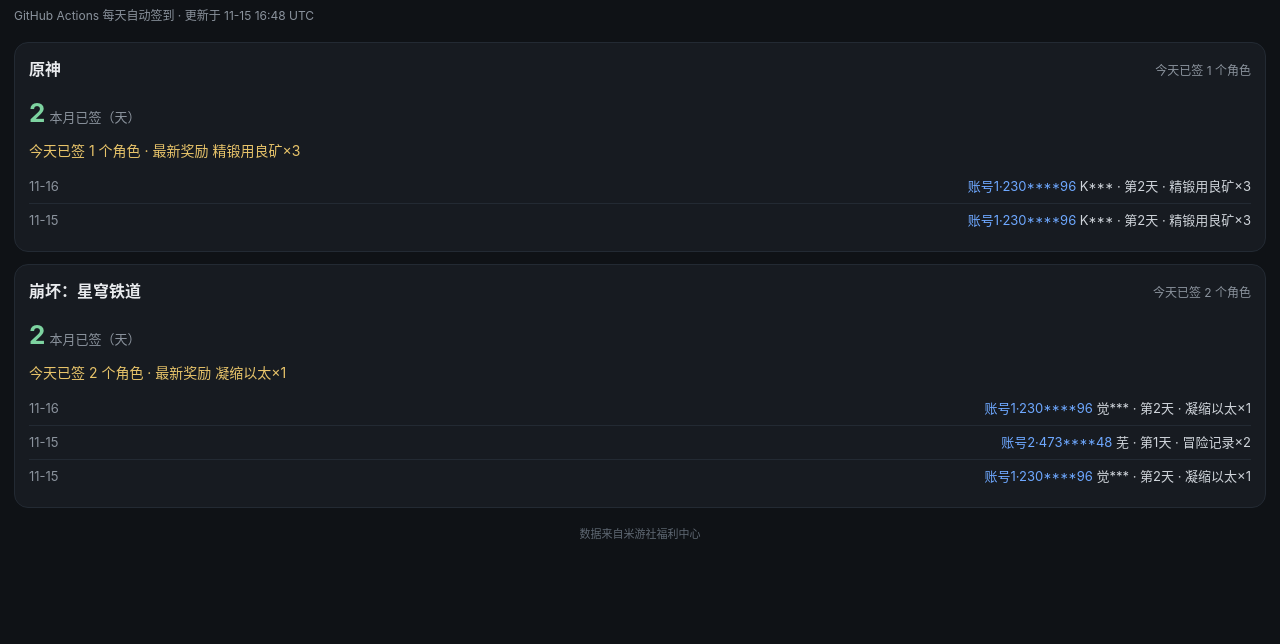
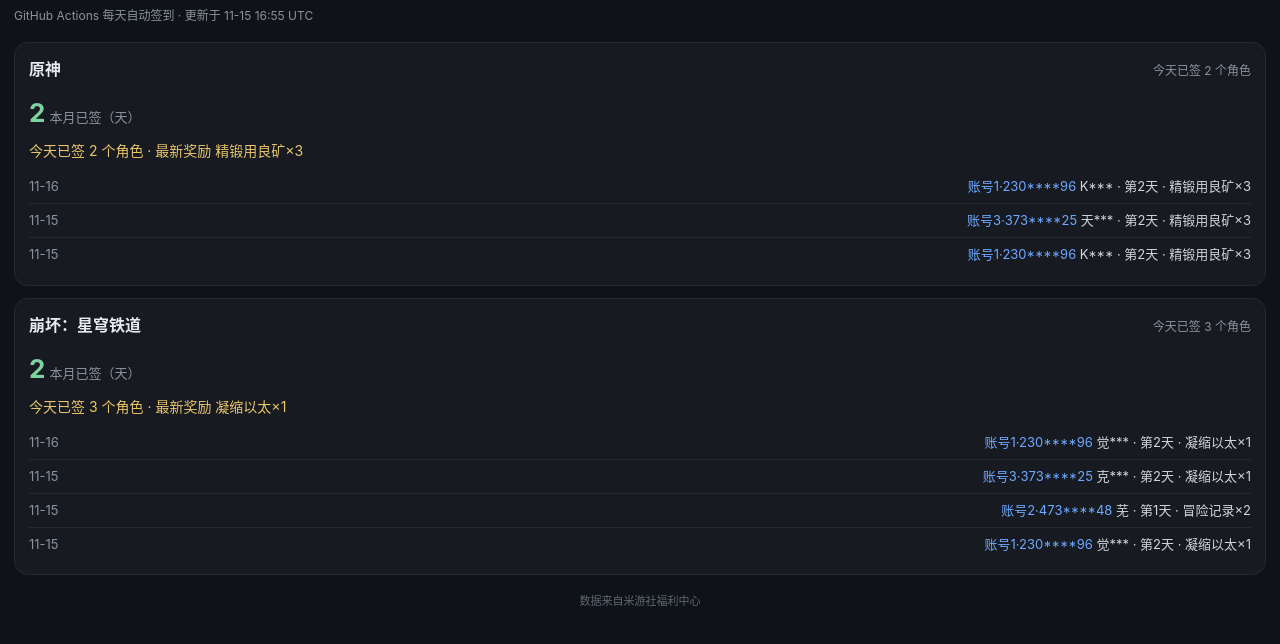
Before and after one commit to qwe123456hh/mihoyo-checkin, a plain HTML site: page docs/index.html in a window 1280 px wide. Shown: the part 44-688 px from the top of the page. Drawn offline with Linux system fonts and the light colour scheme.

Commit message:
checkin 2026-11-15

```diff
--- a/docs/index.html
+++ b/docs/index.html
@@ -13,17 +13,17 @@ h1{font-size:19px;margin:0 0 4px}.sub{color:#8b939d;font-size:12px;margin-bottom
 .acc{color:#6ea8ff}
 .foot{margin-top:18px;color:#5f6873;font-size:11px;text-align:center}
 </style></head><body><h1>米游社签到</h1>
-<div class="sub">GitHub Actions 每天自动签到 · 更新于 11-15 16:48 UTC</div>
+<div class="sub">GitHub Actions 每天自动签到 · 更新于 11-15 16:55 UTC</div>
 
 <div class="card">
-  <div class="game"><div class="name">原神</div><div class="nick">今天已签 1 个角色</div></div>
+  <div class="game"><div class="name">原神</div><div class="nick">今天已签 2 个角色</div></div>
   <div class="big">2<span>本月已签（天）</span></div>
-  <div class="award">今天已签 1 个角色 · 最新奖励 精锻用良矿×3</div>
-  <div style="margin-top:8px"><div class="row"><span class="d">11-16</span><span class="a"><span class="acc">账号1·230****96</span> K*** · 第2天 · 精锻用良矿×3</span></div><div class="row"><span class="d">11-15</span><span class="a"><span class="acc">账号1·230****96</span> K*** · 第2天 · 精锻用良矿×3</span></div></div>
+  <div class="award">今天已签 2 个角色 · 最新奖励 精锻用良矿×3</div>
+  <div style="margin-top:8px"><div class="row"><span class="d">11-16</span><span class="a"><span class="acc">账号1·230****96</span> K*** · 第2天 · 精锻用良矿×3</span></div><div class="row"><span class="d">11-15</span><span class="a"><span class="acc">账号3·373****25</span> 天*** · 第2天 · 精锻用良矿×3</span></div><div class="row"><span class="d">11-15</span><span class="a"><span class="acc">账号1·230****96</span> K*** · 第2天 · 精锻用良矿×3</span></div></div>
 </div>
 <div class="card">
-  <div class="game"><div class="name">崩坏：星穹铁道</div><div class="nick">今天已签 2 个角色</div></div>
+  <div class="game"><div class="name">崩坏：星穹铁道</div><div class="nick">今天已签 3 个角色</div></div>
   <div class="big">2<span>本月已签（天）</span></div>
-  <div class="award">今天已签 2 个角色 · 最新奖励 凝缩以太×1</div>
-  <div style="margin-top:8px"><div class="row"><span class="d">11-16</span><span class="a"><span class="acc">账号1·230****96</span> 觉*** · 第2天 · 凝缩以太×1</span></div><div class="row"><span class="d">11-15</span><span class="a"><span class="acc">账号2·473****48</span> 芜 · 第1天 · 冒险记录×2</span></div><div class="row"><span class="d">11-15</span><span class="a"><span class="acc">账号1·230****96</span> 觉*** · 第2天 · 凝缩以太×1</span></div></div>
+  <div class="award">今天已签 3 个角色 · 最新奖励 凝缩以太×1</div>
+  <div style="margin-top:8px"><div class="row"><span class="d">11-16</span><span class="a"><span class="acc">账号1·230****96</span> 觉*** · 第2天 · 凝缩以太×1</span></div><div class="row"><span class="d">11-15</span><span class="a"><span class="acc">账号3·373****25</span> 克*** · 第2天 · 凝缩以太×1</span></div><div class="row"><span class="d">11-15</span><span class="a"><span class="acc">账号2·473****48</span> 芜 · 第1天 · 冒险记录×2</span></div><div class="row"><span class="d">11-15</span><span class="a"><span class="acc">账号1·230****96</span> 觉*** · 第2天 · 凝缩以太×1</span></div></div>
 </div><div class="foot">数据来自米游社福利中心</div></body></html>
```
Also changed, not shown: history.json (+22 -0 lines).
